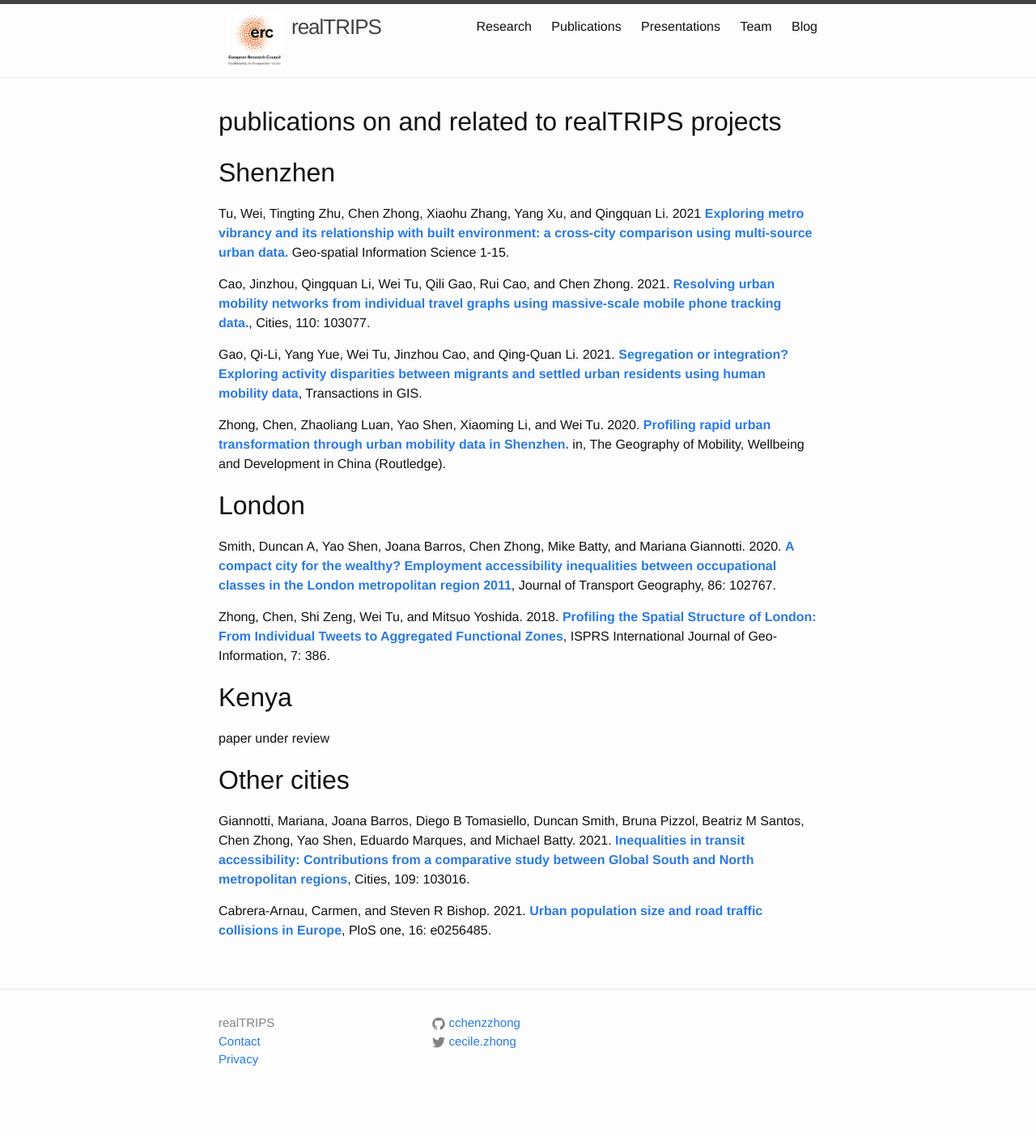
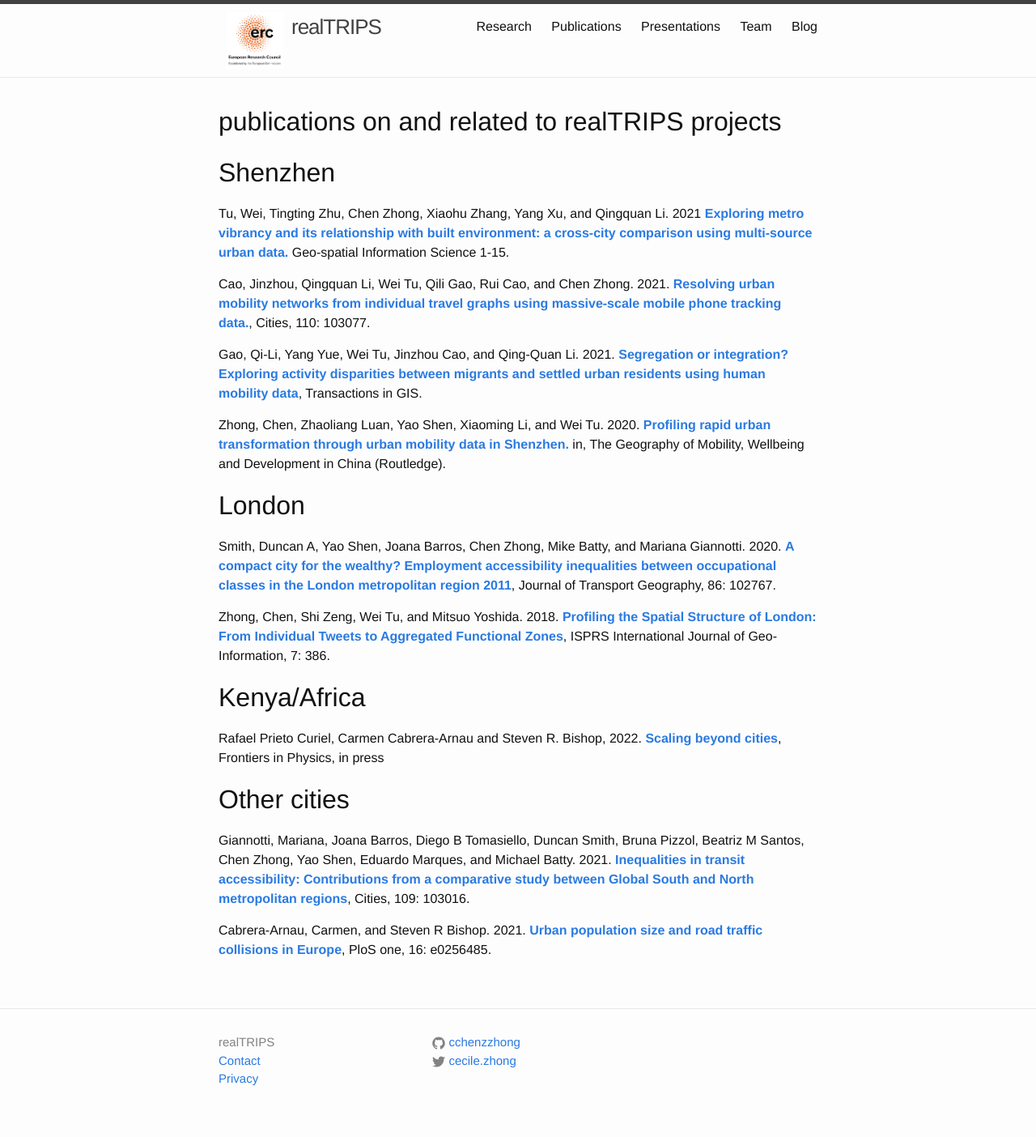
Before and after one commit to c-zhong-ucl-ac-uk/realTRIPS, a Jekyll site: the page built from publications.md, in a window 1280 px wide. Shown: the whole page at 81% size. Built offline with Jekyll 4.4.1, drawn with Linux system fonts in a browser that asks for light colours; before the commit the page ends 1380 px from its top, so only the background shows below that.

Commit message:
Update publications.md

```diff
--- a/publications.md
+++ b/publications.md
@@ -23,9 +23,9 @@ Smith, Duncan A, Yao Shen, Joana Barros, Chen Zhong, Mike Batty, and Mariana Gia
 Zhong, Chen, Shi Zeng, Wei Tu, and Mitsuo Yoshida. 2018. [**Profiling the Spatial Structure of London: From Individual Tweets to Aggregated Functional Zones**](http://www.mdpi.com/2220-9964/7/10/386.), ISPRS International Journal of Geo-Information, 7: 386.
 
 
-## Kenya
+## Kenya/Africa
 
-paper under review
+Rafael Prieto Curiel,  Carmen Cabrera-Arnau and Steven R. Bishop, 2022. [**Scaling beyond cities**](https://www.frontiersin.org/articles/10.3389/fphy.2022.858307/full), Frontiers in Physics, in press
 
 ## Other cities
 
```
